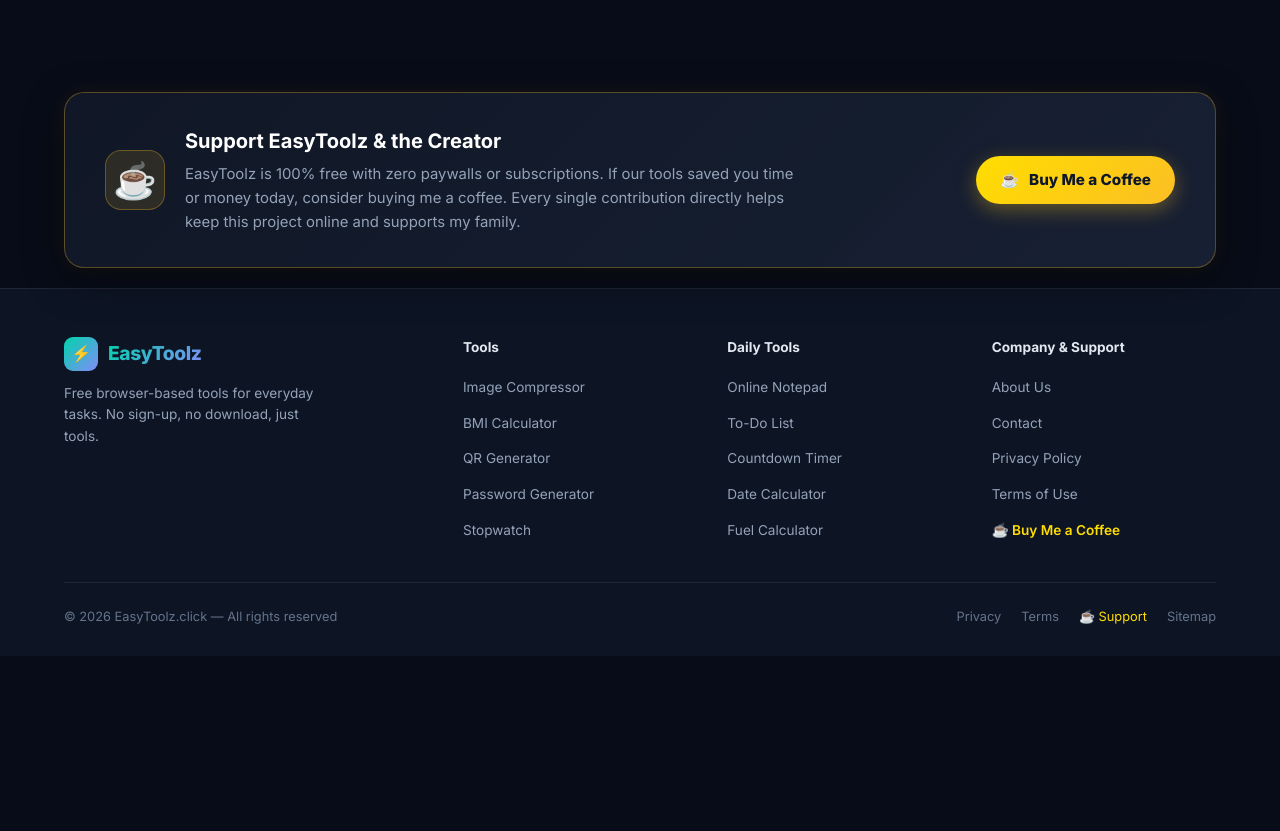
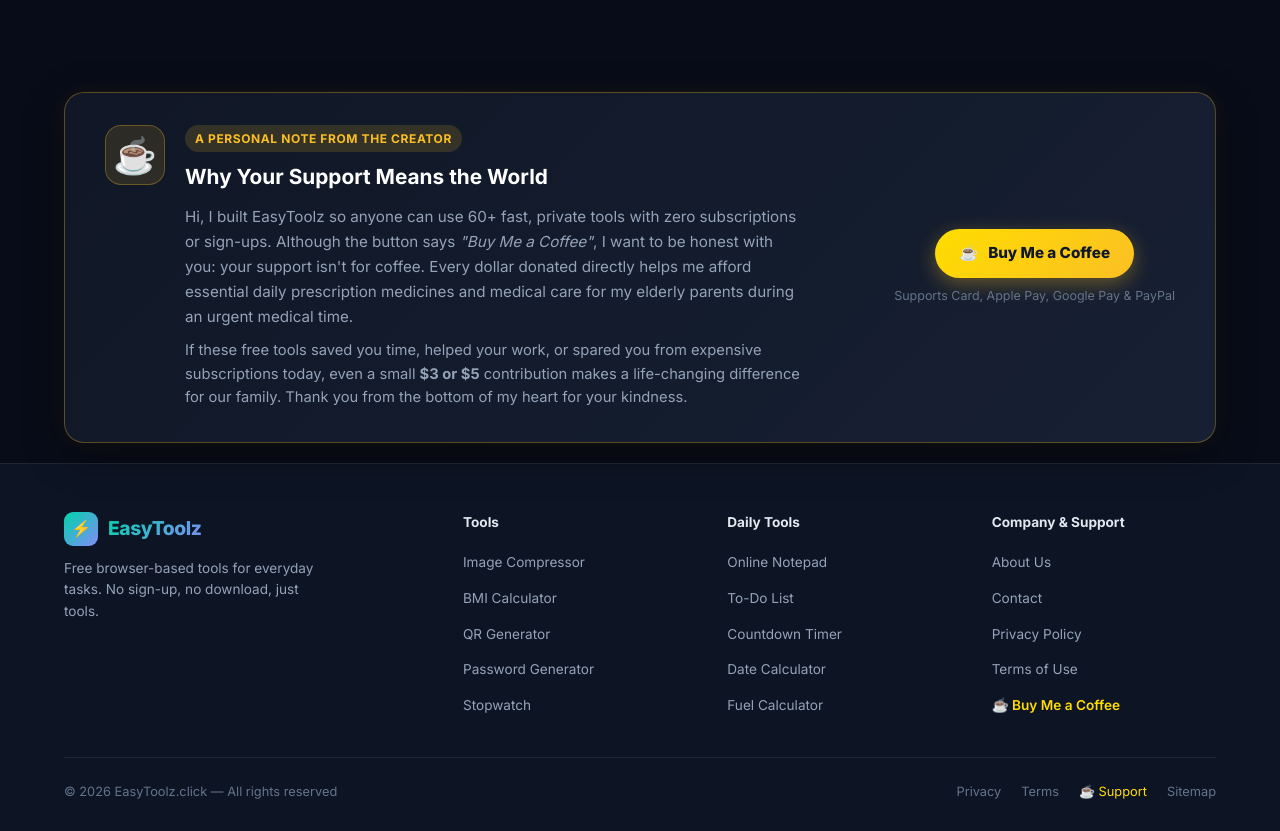
Before and after one commit to AroshaDevinda/easytoolz, a plain HTML site: page index.html in a window 1280 px wide. Shown: the part 4100-4931 px from the top of the page. Before the commit the page ends 4756 px from the top, so only its background shows below. Drawn offline with Linux system fonts and the light colour scheme.

Commit message:
Update homepage support section with heartfelt personal note from creator and BMC donation callout

```diff
--- a/css/style.css
+++ b/css/style.css
@@ -770,7 +770,7 @@
 }
 .support-card-left {
   display: flex;
-  align-items: center;
+  align-items: flex-start;
   gap: 20px;
 }
 @media (max-width: 768px) {
--- a/index.html
+++ b/index.html
@@ -437,13 +437,23 @@
       <div class="support-card-left">
         <div class="support-badge-icon">☕</div>
         <div class="support-card-content">
-          <h3>Support EasyToolz &amp; the Creator</h3>
-          <p>EasyToolz is 100% free with zero paywalls or subscriptions. If our tools saved you time or money today, consider buying me a coffee. Every single contribution directly helps keep this project online and supports my family.</p>
+          <div style="display:inline-block;background:rgba(251,191,36,0.15);color:#fbbf24;font-size:0.75rem;font-weight:700;padding:4px 10px;border-radius:20px;text-transform:uppercase;letter-spacing:0.05em;margin-bottom:8px;">A Personal Note from the Creator</div>
+          <h3 style="font-size:1.3rem;color:#ffffff;margin-bottom:10px;">Why Your Support Means the World</h3>
+          <p style="color:var(--text-2);font-size:0.95rem;line-height:1.65;margin-bottom:10px;">
+            Hi, I built EasyToolz so anyone can use 60+ fast, private tools with zero subscriptions or sign-ups.
+            Although the button says <em>"Buy Me a Coffee"</em>, I want to be honest with you: your support isn't for coffee. Every dollar donated directly helps me afford essential daily prescription medicines and medical care for my elderly parents during an urgent medical time.
+          </p>
+          <p style="color:var(--text-2);font-size:0.92rem;line-height:1.6;">
+            If these free tools saved you time, helped your work, or spared you from expensive subscriptions today, even a small <strong>$3 or $5</strong> contribution makes a life-changing difference for our family. Thank you from the bottom of my heart for your kindness.
+          </p>
         </div>
       </div>
-      <a href="https://buymeacoffee.com/easytoolz" target="_blank" rel="noopener noreferrer" class="bmc-card-btn">
-        <span>☕</span> Buy Me a Coffee
-      </a>
+      <div style="display:flex;flex-direction:column;align-items:center;gap:8px;flex-shrink:0;">
+        <a href="https://buymeacoffee.com/easytoolz" target="_blank" rel="noopener noreferrer" class="bmc-card-btn">
+          <span>☕</span> Buy Me a Coffee
+        </a>
+        <span style="font-size:0.78rem;color:var(--text-3);text-align:center;">Supports Card, Apple Pay, Google Pay &amp; PayPal</span>
+      </div>
     </div>
   </div>
 </section>
--- a/js/main.js
+++ b/js/main.js
@@ -128,6 +128,7 @@
       bmcLink.rel = 'noopener noreferrer';
       bmcLink.className = 'bmc-floating-widget';
       bmcLink.setAttribute('aria-label', 'Support EasyToolz on Buy Me a Coffee');
+      bmcLink.setAttribute('title', 'EasyToolz is 100% free. If these tools helped you, consider supporting my family on Buy Me a Coffee.');
       bmcLink.innerHTML = '<span class="bmc-icon">☕</span><span>Buy Me a Coffee</span>';
       document.body.appendChild(bmcLink);
     }
```
